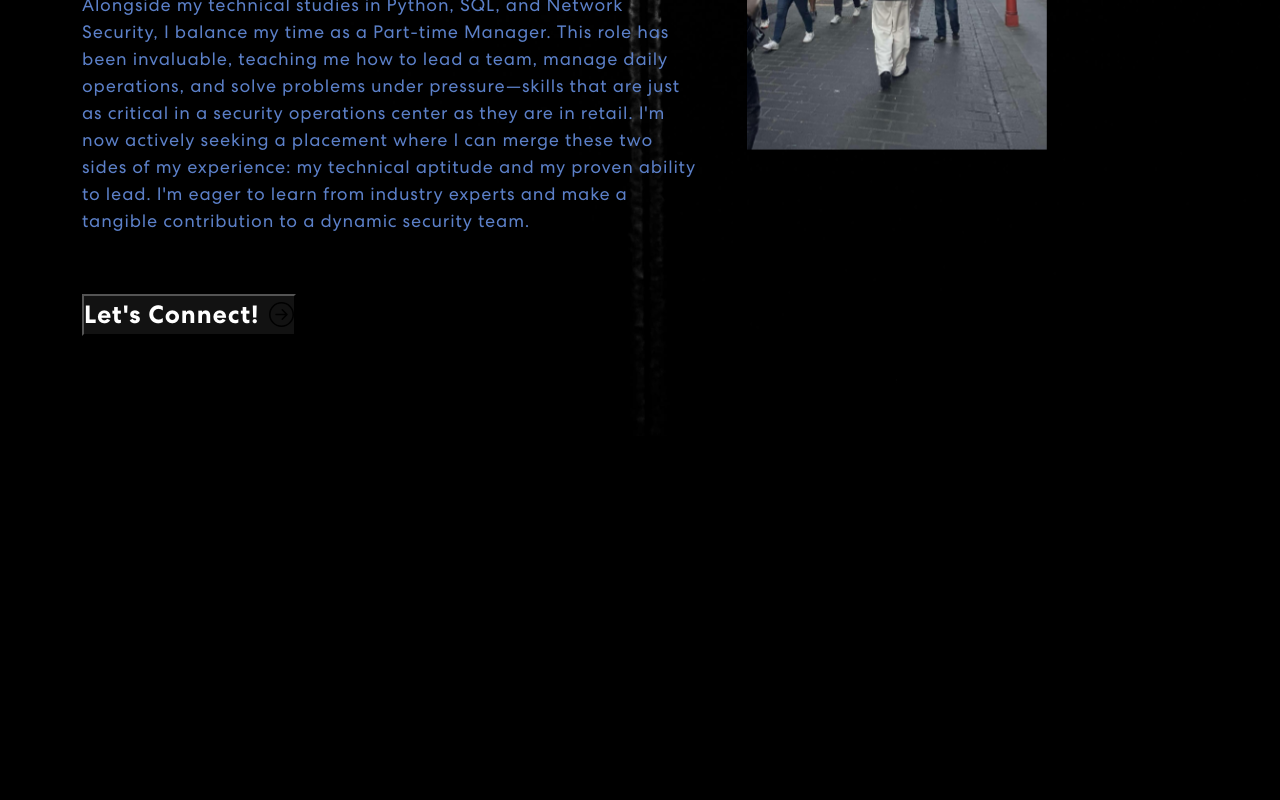
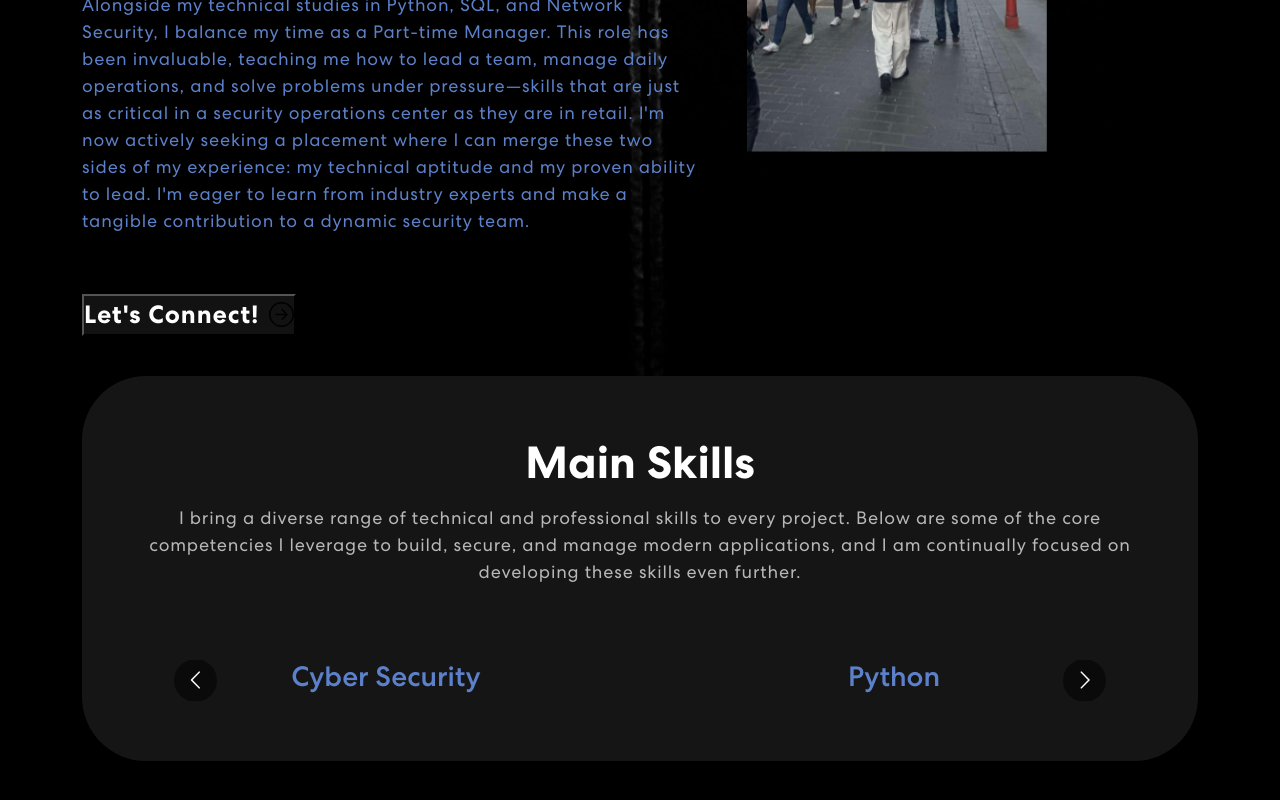
Before and after one commit to AK47-BU/Portfolio, a React (Vite) app: page / in a window 1280 px wide. Shown: the part 658-1458 px from the top of the page. Before the commit the page ends 1094 px from the top, so only its background shows below. Built offline with nearby package versions, Linux system fonts and the light colour scheme.

Commit message:
Added a skills section that uses a carousel from react-multi-carousel, fixes minor issues within navbar

```diff
--- a/package.json
+++ b/package.json
@@ -14,7 +14,8 @@
     "react": "^19.1.1",
     "react-bootstrap": "^2.10.10",
     "react-bootstrap-icons": "^1.11.6",
-    "react-dom": "^19.1.1"
+    "react-dom": "^19.1.1",
+    "react-multi-carousel": "^2.8.6"
   },
   "devDependencies": {
     "@eslint/js": "^9.36.0",
--- a/src/App.css
+++ b/src/App.css
@@ -267,3 +267,30 @@ nav.navbar .navbar-toggler[aria-expanded="true"] .navbar-toggler-icon {
 .txt-rotate > .wrap {
   border-right: 0.08em solid #666;
 }
+
+.skill {
+  padding: 0 0 50px 0;
+  position: relative;
+}
+.skill-box {
+  background: #151515;
+  border-radius: 64px;
+  text-align: center;
+  padding: 60px 50px;
+  margin-top: -60px;
+}
+.skill h2 {
+	font-size: 45px;
+	font-weight: 700;
+  color: white;
+}
+.skill p {
+    color: #B8B8B8;
+    font-size: 18px;
+    letter-spacing: 0.8px;
+    line-height: 1.5em;
+    margin: 14px 0 75px 0;
+}
+.skill h3{
+color: #5c80c9;
+}
--- a/src/App.jsx
+++ b/src/App.jsx
@@ -2,12 +2,14 @@ import "./App.css"
 import { NavBar } from "./components/NavBar";
 import {Banner} from "./components/Banner"
 import "bootstrap/dist/css/bootstrap.min.css";
+import { Skills } from "./components/Skills";
 
 function App() {
   return (
     <div className='App'>
       <NavBar/>
       <Banner />
+      <Skills />
     </div>
   )
 }
--- a/src/components/NavBar.jsx
+++ b/src/components/NavBar.jsx
@@ -47,8 +47,8 @@ import navIcon2 from "../assets/img/github-brands-solid-full.svg"
             </Nav>
             <span className='navbar-text'>
                 <div className='social-icon'>
-                <Nav.Link href="#Instagram"><img src={navIcon1} alt="#Instagram"/></Nav.Link>
-                <Nav.Link href="#LinkedIn"><img src={navIcon3} alt="#LinkedIn"/></Nav.Link>
+                <Nav.Link href="#Instagram"><img src={navIcon3} alt="#Instagram"/></Nav.Link>
+                <Nav.Link href="#LinkedIn"><img src={navIcon1} alt="#LinkedIn"/></Nav.Link>
                 <Nav.Link href="#Github"><img src={navIcon2} alt="#Github"/></Nav.Link>
                 </div>
                 <button className='contact' onClick={() => console.log(`connect`)}>
--- /dev/null
+++ b/src/components/Skills.jsx
@@ -0,0 +1,66 @@
+
+import { Container, Row, Col} from "react-bootstrap";
+import Carousel from "react-multi-carousel";
+import "react-multi-carousel/lib/styles.css";
+
+export const Skills = () => {
+
+    const responsive = {
+        superLargeDesktop: {
+
+          breakpoint: { max: 4000, min: 3000 },
+          items: 5
+        },
+        desktop: {
+          breakpoint: { max: 3000, min: 1024 },
+          items: 3
+        },
+        tablet: {
+          breakpoint: { max: 1024, min: 464 },
+          items: 2
+        },
+        mobile: {
+          breakpoint: { max: 464, min: 0 },
+          items: 1
+        }
+      };
+
+      return(
+        <section className="skill" id="skills">
+            <Container>
+                <Row>
+                    <Col>
+                        <div className="skill-box">
+                            <h2>Main Skills</h2>
+                            <p>I bring a diverse range of technical and professional skills to every project. Below are some of the core competencies I leverage to build, secure, and manage modern applications, and I am continually focused on developing these skills even further.</p>
+                            <Carousel responsive={responsive} infinite={true} className="skills-slide">
+                            <div className="skillitem">
+
+                                <h3>Cyber Security</h3>
+                            </div>
+                            <div className="skillitem">
+
+                                <h3>Python</h3>
+                            </div>
+                            <div className="skillitem">
+
+                                <h3>Leadership</h3>
+                            </div>
+                            <div className="skillitem">
+
+                                <h3>Web Development</h3>
+                            </div>
+                            <div className="skillitem">
+
+                                <h3>Problem solving</h3>
+                            </div>
+                            </Carousel>
+                        </div>
+
+                    </Col>
+                </Row>
+            </Container>
+        </section>
+      )
+
+}
```
Also changed, not shown: 1 other file (tests, documents, lock files or other folders).
